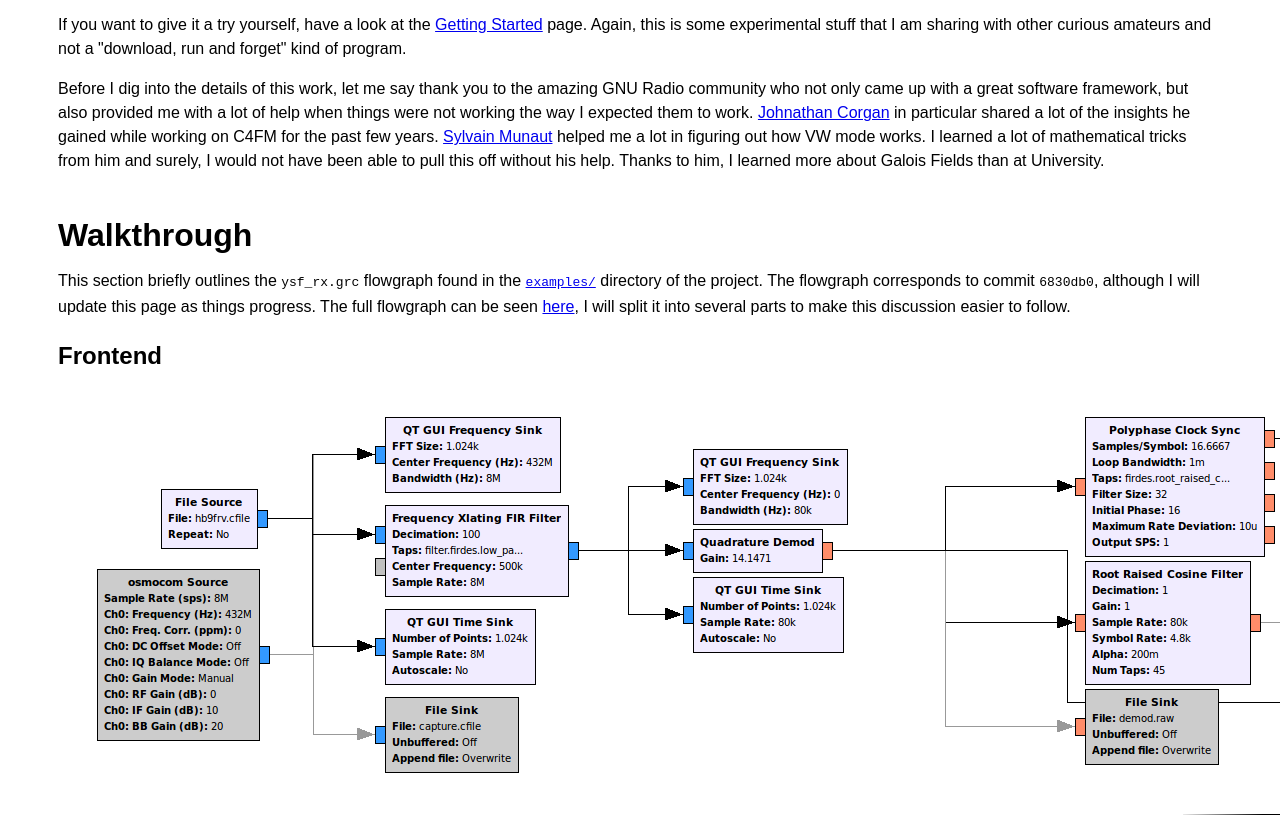
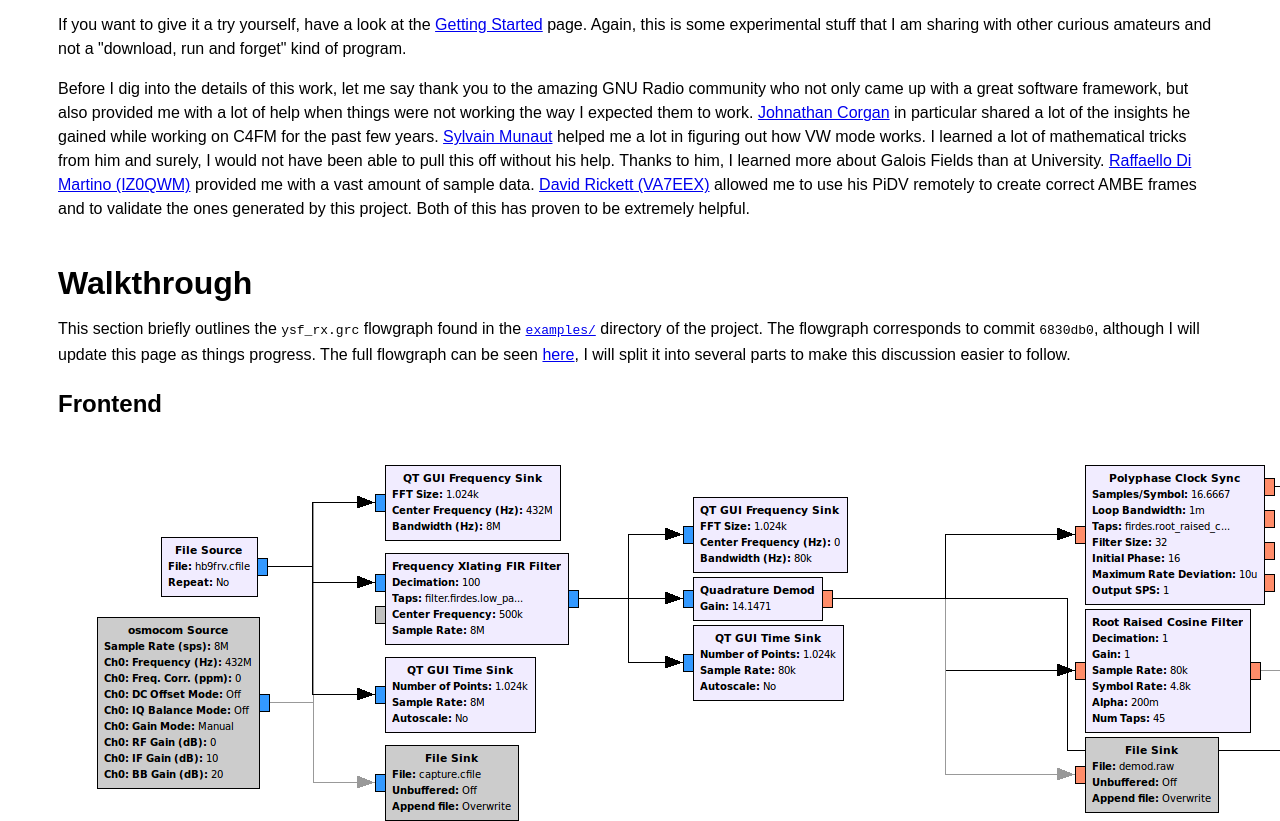
Before and after one commit to HB9UF/gr-ysf, a plain HTML site: page index.html in a window 1280 px wide. Shown: the part 810-1631 px from the top of the page. Drawn offline with Linux system fonts and the light colour scheme.

Commit message:
Acknowledge Raffaello and David.

```diff
--- a/index.html
+++ b/index.html
@@ -63,7 +63,11 @@ C4FM for the past few years. <a href="http://246tnt.com/">Sylvain Munaut</a>
 helped me a lot in figuring out how VW mode works. I learned a lot of
 mathematical tricks from him and surely, I would not have been able to pull this
 off without his help. Thanks to him, I learned more about Galois Fields than at
-University.</p>
+University. <a href="https://www.qrz.com/db/IZ0QWM">Raffaello Di Martino (IZ0QWM)</a>
+provided me with a vast amount of sample data.
+<a href="https://www.qrz.com/db/VA7EEX">David Rickett (VA7EEX)</a> allowed me
+to use his PiDV remotely to create correct AMBE frames and to validate the ones
+generated by this project. Both of this has proven to be extremely helpful.</p>
 
 <h1>Walkthrough</h1>
 <p>This section briefly outlines the <code>ysf_rx.grc</code> flowgraph found in the
```
